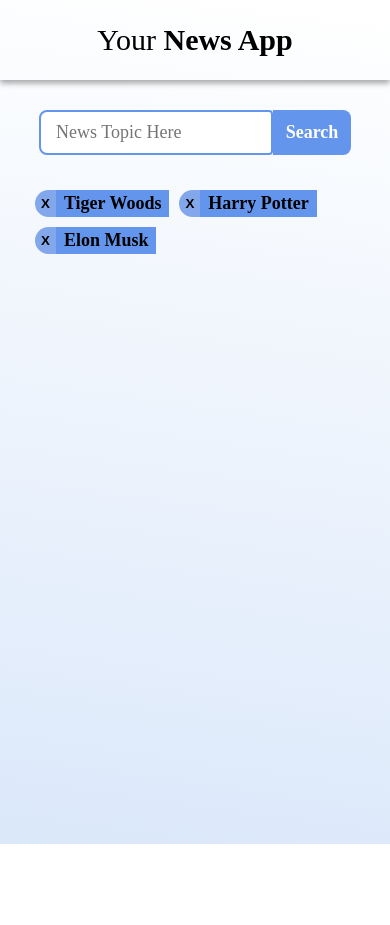
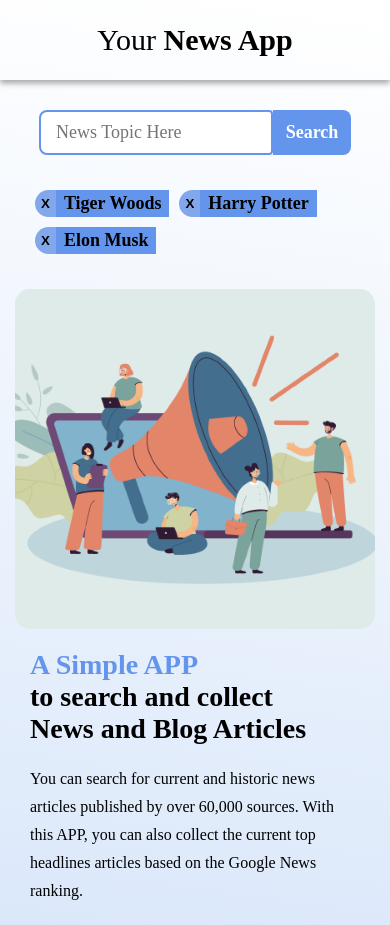
Before and after one commit to PercaysoRecruitment/pe3-soc_cohort_8-hkmarcoot, a React (Create React App) app in the folder newsapp/: page / in a window 390 px wide. Before the commit the page ends 844 px from the top, so only its background shows below. Built offline with nearby package versions, Linux system fonts and the light colour scheme; no server answers; a web font is replaced by a local one.

Commit message:
add hero section for mobile

```diff
--- a/newsapp/src/App.js
+++ b/newsapp/src/App.js
@@ -6,6 +6,7 @@ import TopBar from "./TopBar";
 import SearchSection from "./SearchSection";
 import HistorySection from "./HistorySection";
 import ResultSection from "./ResultSection";
+import HeroSection from "./HeroSection";
 
 function App() {
   const [currentNews, setCurrentNews] = useState();
@@ -54,6 +55,7 @@ function App() {
             removeTopicFromHistory={removeTopicFromHistory}
           />
           {currentNews && <ResultSection news={currentNews} />}
+          {currentNews ? "" : <HeroSection />}
         </div>
       </div>
     </div>
--- /dev/null
+++ b/newsapp/src/HeroSection.js
@@ -0,0 +1,21 @@
+//import newsImage from "./news.jpg";
+
+export default function HeroSection() {
+  return (
+    <div className="hero-section">
+      <div className="hero-section-img"></div>
+      <div className="hero-section-text-container top-margin-20">
+        <div className="hero-text-inner-container left-right-margin-15px">
+          <h2 className=" text-theme-color">A Simple APP</h2>
+          <h2>to search and collect</h2>
+          <h2>News and Blog Articles</h2>
+          <p className="hero-paragraph top-margin-20 bottom-margin-20">
+            You can search for current and historic news articles published by
+            over 60,000 sources. With this APP, you can also collect the current
+            top headlines articles based on the Google News ranking.
+          </p>
+        </div>
+      </div>
+    </div>
+  );
+}
--- a/newsapp/src/styles.css
+++ b/newsapp/src/styles.css
@@ -147,6 +147,10 @@ h1 {
   font-size: 30px;
 }
 
+h2 {
+  font-size: 28px;
+}
+
 h3 {
   font-size: 18px;
   font-weight: 400;
@@ -293,6 +297,29 @@ input[type="submit"] {
 .top-menu {
   display: none;
 }
+
+.hero-section {
+  margin: 0 15px;
+}
+
+.hero-section-img {
+  background: url("./news2.png") no-repeat;
+  background-position: center;
+  background-size: cover;
+  height: 340px;
+  width: 100%;
+  border-radius: 15px;
+}
+
+.hero-section-text-container {
+  width: 100%;
+  text-align: left;
+}
+
+.hero-paragraph {
+  line-height: 28px;
+  font-weight: 450;
+}
 /*------------ Reusable Items ---------------*/
 .text-centered {
   /* text-align: center; */
@@ -314,6 +341,15 @@ input[type="submit"] {
   margin-top: 20px;
 }
 
+.bottom-margin-20 {
+  margin-bottom: 20px;
+}
+
+.left-right-margin-15px {
+  margin-left: 15px;
+  margin-right: 15px;
+}
+
 .underline {
   text-decoration: underline;
 }
@@ -323,7 +359,7 @@ input[type="submit"] {
 }
 
 .text-theme-color {
-  /* color: cornflowerblue; */
+  color: cornflowerblue;
 }
 /*------------Reusable Items End-----------------*/
 
```
Also changed, not shown: newsapp/src/news.jpg (added), newsapp/src/news2.png (added).
